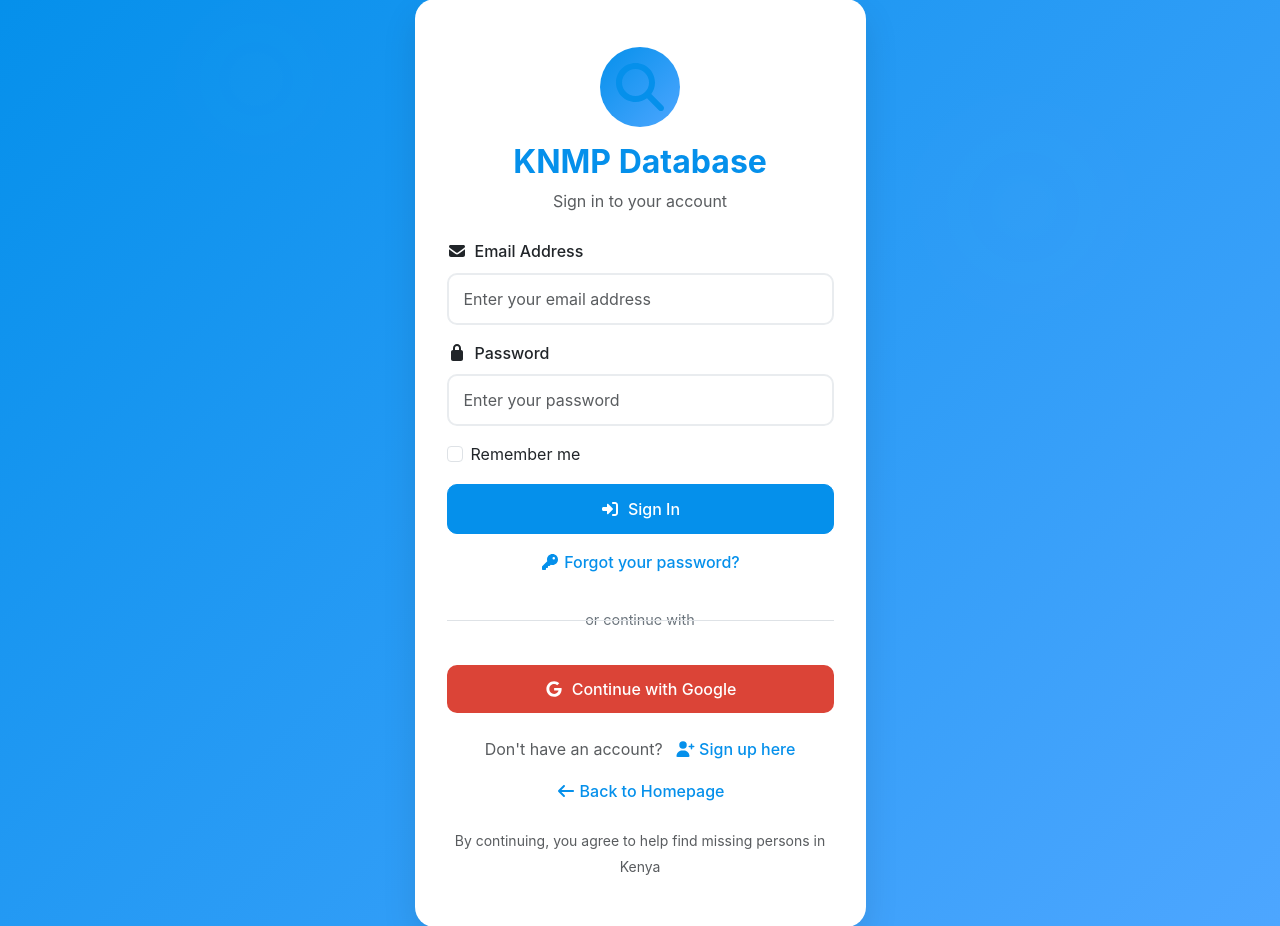
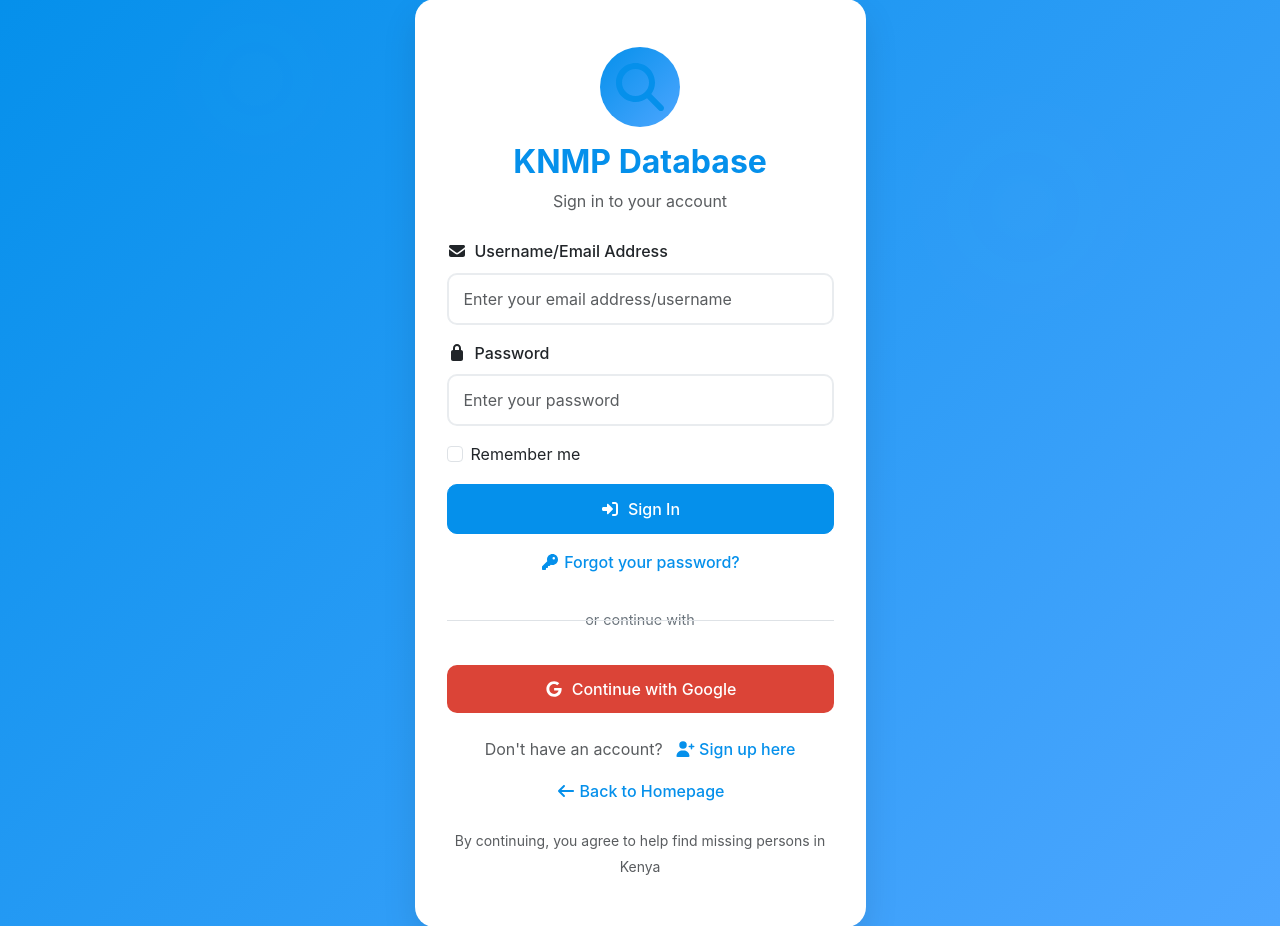
Before and after one commit to KagemaNjoroge/knmpdb, a Django app: page /accounts/login/ in a window 1280 px wide. Shown: the part 65-991 px from the top of the page. Run offline with Django 5.2, Linux system fonts and the light colour scheme; some libraries are stand-ins or nearby versions.

Commit message:
Update login form label and input type for email field

```diff
--- a/templates/account/login.html
+++ b/templates/account/login.html
@@ -19,11 +19,11 @@
     <!-- Email Field -->
     <div class="mb-3">
         <label for="{{ form.login.id_for_label }}" class="form-label">
-            <i class="fas fa-envelope me-2"></i>Email Address
+            <i class="fas fa-envelope me-2"></i>Username/Email Address
         </label>
-        <input type="email" class="form-control {% if form.login.errors %}is-invalid{% endif %}"
+        <input type="text" class="form-control {% if form.login.errors %}is-invalid{% endif %}"
             id="{{ form.login.id_for_label }}" name="{{ form.login.name }}"
-            value="{{ form.login.value|default_if_none:'' }}" placeholder="Enter your email address" required>
+            value="{{ form.login.value|default_if_none:'' }}" placeholder="Enter your email address/username" required>
         {% if form.login.errors %}
         <div class="invalid-feedback">
             {% for error in form.login.errors %}
```
